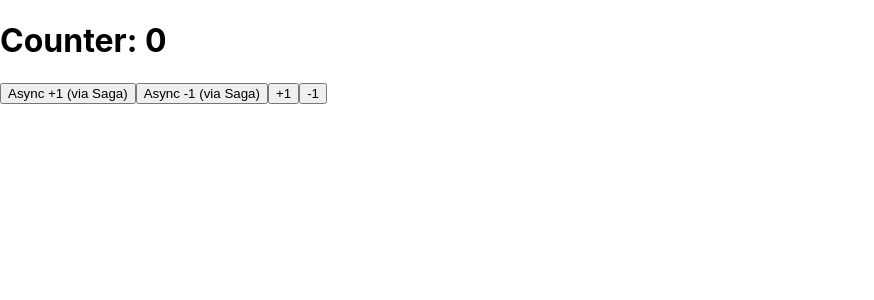
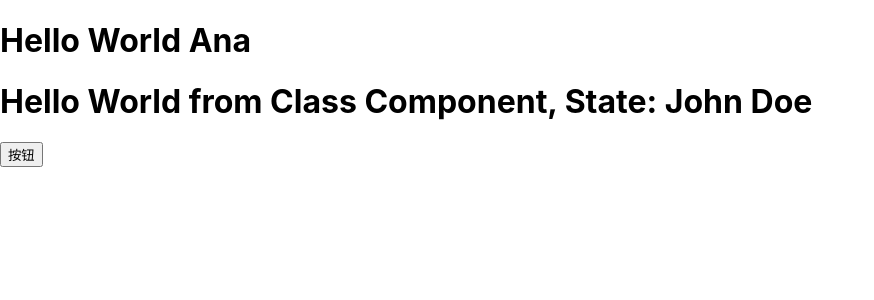
Before and after one commit to Bean-Vic/Final-Project-Jan-2026, a React (Create React App) app: page / in a window 1280 px wide. Shown: the top 300 px of the page, without its empty margins (0-874 px from the left). Built offline with nearby package versions, Linux system fonts and the light colour scheme.

Commit message:
课堂代码

```diff
--- /dev/null
+++ b/src/example/simpleComponent.jsx
@@ -0,0 +1,36 @@
+import React from 'react';
+
+
+export const HelloWorldComponent = (props) => {
+    console.log(props);
+    return (
+        <h1>Hello World {props.name}</h1>
+    );
+};
+
+//类组件 => class component
+export class HelloWorldClassComponent extends React.Component {
+    constructor() {
+        super();
+        this.state = {
+            name: 'John Doe',
+        };
+    }
+
+    handleClick = () => {
+        this.setState({ name: 'Bean' });
+    }
+
+    render() {
+        // this.setState({
+        //     name: 'Bean',
+        // });
+        return (
+            <>
+                <h1>Hello World from Class Component, State: {this.state.name}</h1>
+                <button onClick={this.handleClick}>按钮</button>
+            </>
+
+        );
+    }
+}
--- a/src/index.js
+++ b/src/index.js
@@ -4,12 +4,15 @@ import 'src/sass/index.scss';
 import App from 'src/components/App';
 import { Provider } from 'react-redux';
 import store from 'src/store';
+import { HelloWorldComponent, HelloWorldClassComponent } from 'src/example/simpleComponent';
 
 const root = ReactDOM.createRoot(document.getElementById('root'));
 root.render(
     <React.StrictMode>
         <Provider store={store}>
-            <App />
+            {/*<App />*/}
+            <HelloWorldComponent name="Ana" />
+            <HelloWorldClassComponent name="Bean"/>
         </Provider>
     </React.StrictMode>,
 );
```
